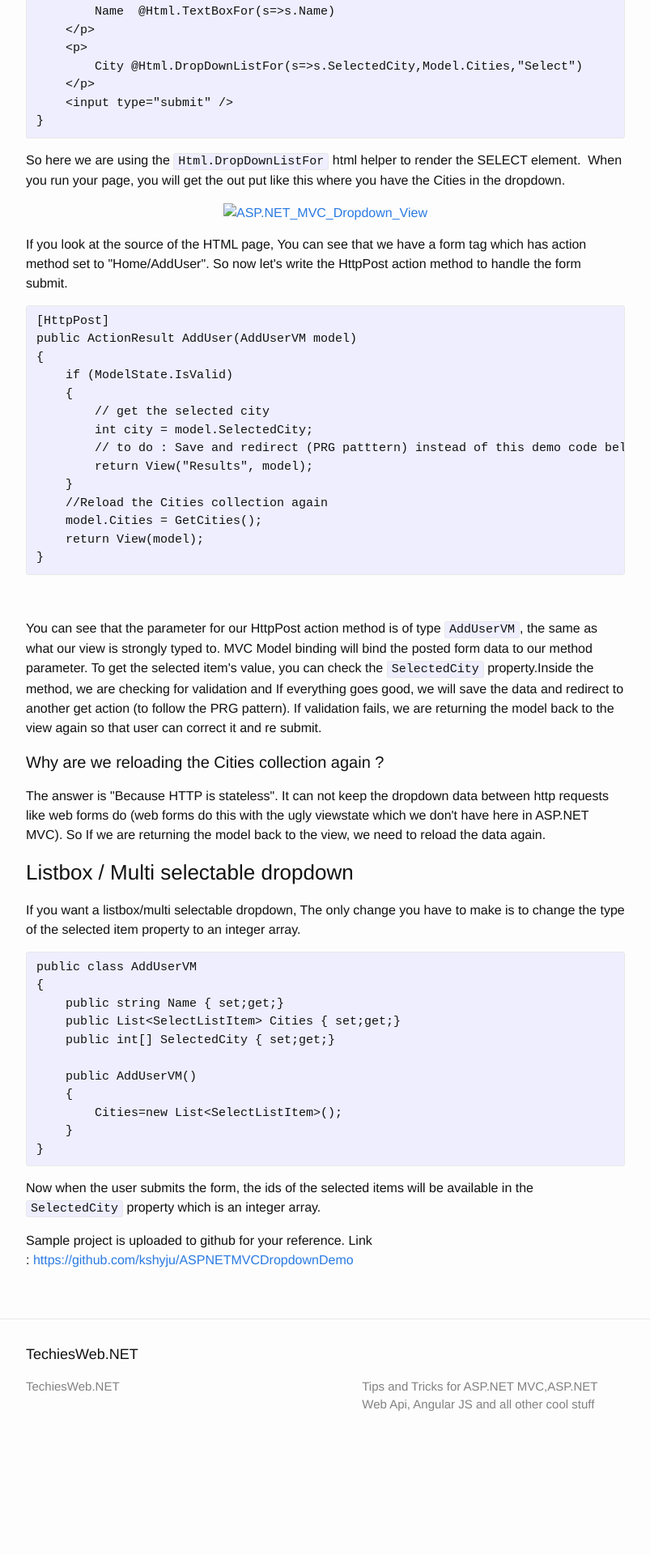
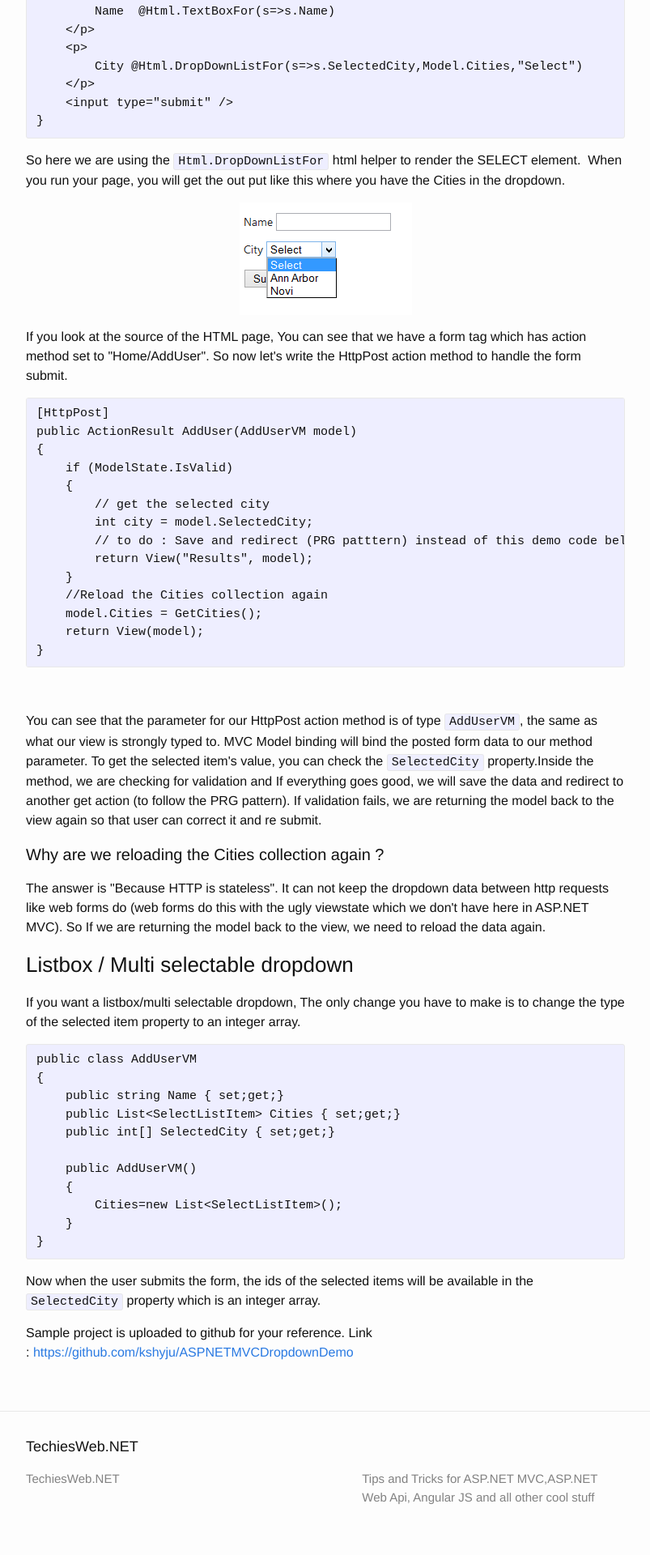
Before and after one commit to kshyju/techiesweb.net, a Jekyll site: the page built from _posts/2013-10-02-dropdown-list-in-asp-net-mvc.html, in a window 1280 px wide. Shown: the part 1621-3541 px from the top of the page at 81% size, without its empty margins (238-1041 px from the left). Built offline with Jekyll 4.4.1, drawn with Linux system fonts in a browser that asks for light colours; before the commit the page ends 3427 px from its top, so only the background shows below that.

Commit message:
Fixing the broken image
Just saw someone referring this post in the asp.net forum in their
answer. So fixing the image (though very old post)

```diff
--- a/_posts/2013-10-02-dropdown-list-in-asp-net-mvc.html
+++ b/_posts/2013-10-02-dropdown-list-in-asp-net-mvc.html
@@ -49,7 +49,7 @@ date: 2013-10-02 20:54:31.000000000 -04:00
     &lt;input type="submit" /&gt;
 }</pre>
 <p>So here we are using the <code>Html.DropDownListFor</code> html helper to render the SELECT element.  When you run your page, you will get the out put like this where you have the Cities in the dropdown.</p>
-<p style="text-align: center;"><a href="http://techiesweb.net/assets/ASP.NET_MVC_Dropdown_View.png"><img class="size-full wp-image-694 aligncenter" alt="ASP.NET_MVC_Dropdown_View" src="assets/ASP.NET_MVC_Dropdown_View.png" width="213" height="139" /></a></p>
+<p style="text-align: center;"><a href="http://techiesweb.net/assets/ASP.NET_MVC_Dropdown_View.png"><img class="size-full wp-image-694 aligncenter" alt="ASP.NET_MVC_Dropdown_View" src="/assets/ASP.NET_MVC_Dropdown_View.png" width="213" height="139" /></a></p>
 <p>If you look at the source of the HTML page, You can see that we have a form tag which has action method set to "Home/AddUser". So now let's write the HttpPost action method to handle the form submit.</p>
 <pre class="brush:csharp">[HttpPost]
 public ActionResult AddUser(AddUserVM model)
```
